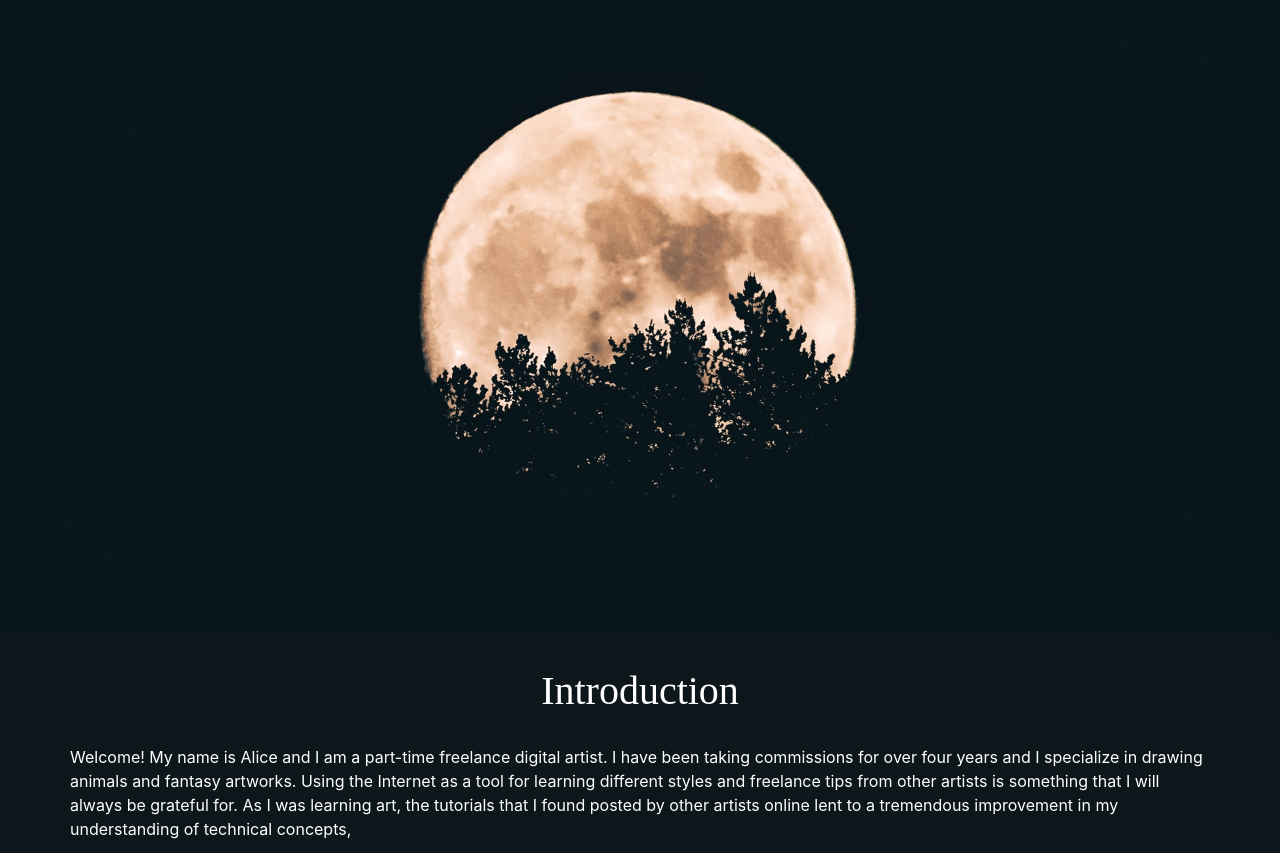
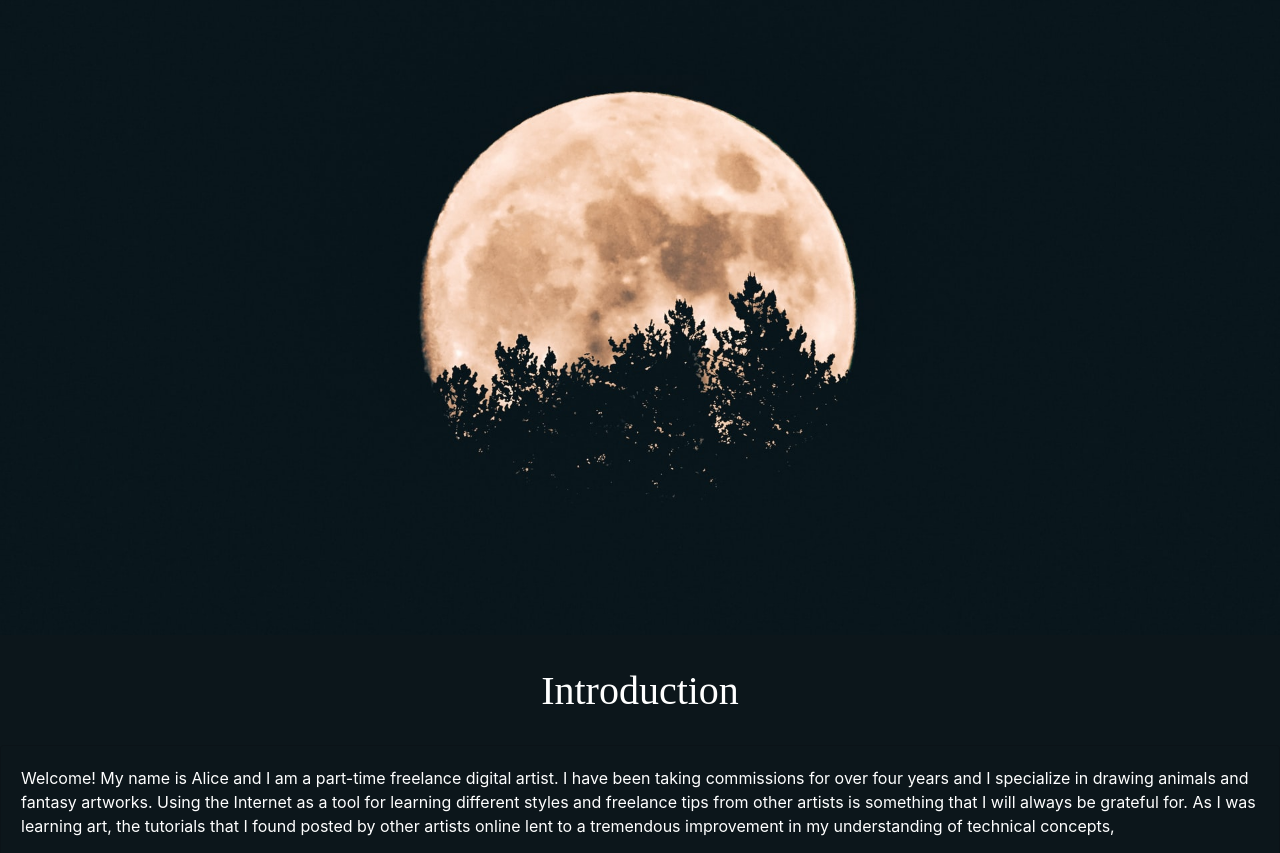
Before and after one commit to Amaez/am-art-site, a plain HTML site: page public_html/index_html/site-index.html in a window 1280 px wide. Shown: the part 99-952 px from the top of the page. Drawn offline with nearby package versions, Linux system fonts and the light colour scheme.

Commit message:
Added a wide image placeholder for the materials spread and reformatted the introduction paragraph to be inside a card for a better looking layout.

```diff
--- a/public_html/index_html/site-index.html
+++ b/public_html/index_html/site-index.html
@@ -43,11 +43,11 @@
 
 <h1>Introduction</h1>
 
-<div class="container" id="introductionDiv">
-    <div class="row">
-            <p id="introductionParagraph">Welcome! My name is Alice and I am a part-time freelance digital artist. I have been taking commissions for
+<div class="card" id="introductionDiv">
+    <div class="card-body">
+            Welcome! My name is Alice and I am a part-time freelance digital artist. I have been taking commissions for
             over four years and I specialize in drawing animals and fantasy artworks. Using the Internet as a tool for learning different styles and freelance tips from other artists is something that I will always be grateful for.
-                As I was learning art, the tutorials that I found posted by other artists online lent to a tremendous improvement in my understanding of technical concepts, </p>
+                As I was learning art, the tutorials that I found posted by other artists online lent to a tremendous improvement in my understanding of technical concepts,
         </div>
     </div>
 </div>
@@ -60,6 +60,9 @@
         </div>
     </div>
 </div>
+
+
+<img src="images/jumbotron_bg.jpg" class="img-fluid" alt="a wolf howling in an autumn forest">
 
 
 <div class="container-fluid" id="tutorialDiv">
--- a/public_html/index_html/style.css
+++ b/public_html/index_html/style.css
@@ -9,6 +9,10 @@ body{
     background-position: center;
     background-repeat: no-repeat;
 
+}
+
+.card-body{
+    color: white;
 }
 
 hr{
```
